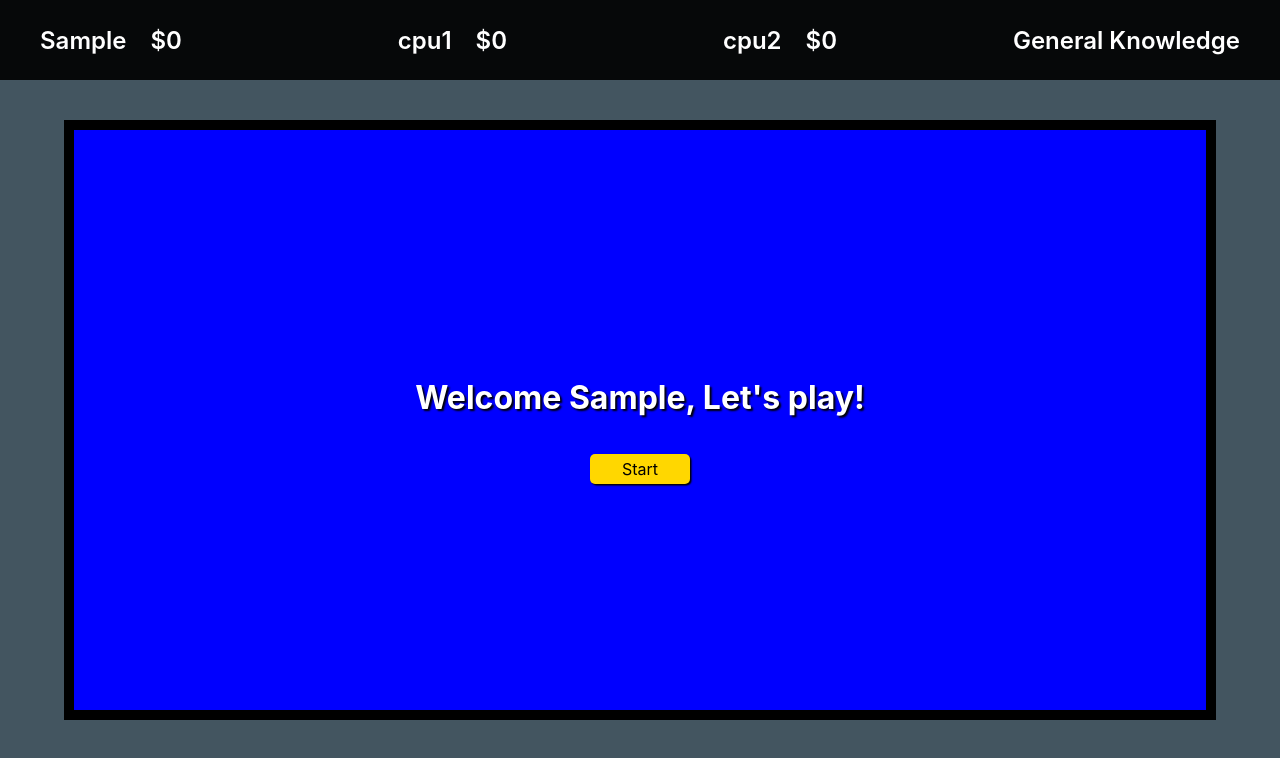
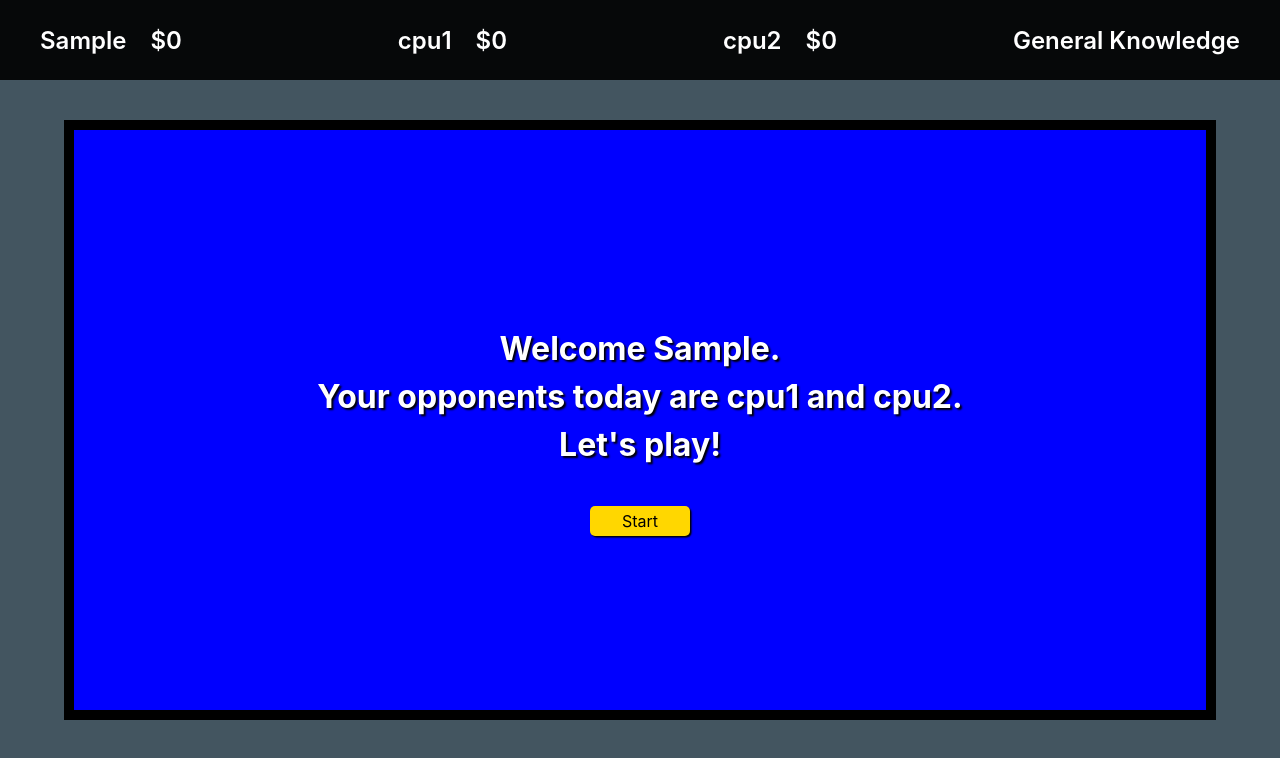
Before and after one commit to SJellen/generalknowledge, a Next.js app: page / in a window 1280 px wide. Both pictures are taken after typing "Sample" into the empty fields and a click on the button "Enter". Shown: the top 758 px of the page. Built offline with nearby package versions, Linux system fonts and the light colour scheme; no server answers.

Commit message:
work on start page introing players

```diff
--- a/pages/start.js
+++ b/pages/start.js
@@ -82,7 +82,8 @@ export default function Start() {
                 {
                         !showInput ?
                         <div className={styles.wordbox2}>
-                            <h1 >Welcome {username}, Let's play!</h1>
+                            <h1 >Welcome {username}.<br></br> Your opponents today are {player2} and {player3}.<br></br>
+                             Let's play!</h1>
                         <Link href="/roundone" style={{textDecoration: "none"}}><a className={styles.beginButton} type="submit" style={{color: "black"}} onClick={handleStartGameClick}>Start</a></Link>
                         </div> : ""
                 }
--- a/styles/Start.module.scss
+++ b/styles/Start.module.scss
@@ -27,7 +27,8 @@
 
 .wordbox2 {
     text-shadow: 2px 2px 2px black;
-    width: 100%;
+    width: 70%;
+    line-height: 1.5;
     height: auto;
     margin: 0 auto;
     display: flex;
```
